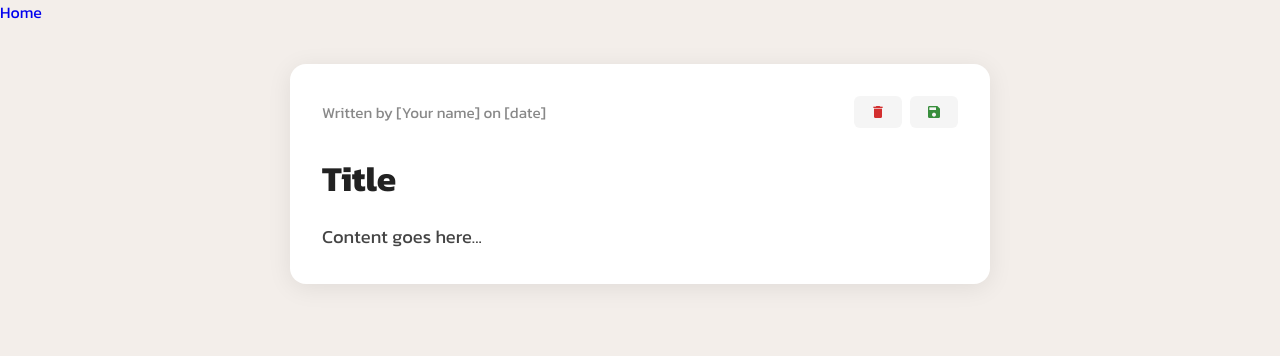
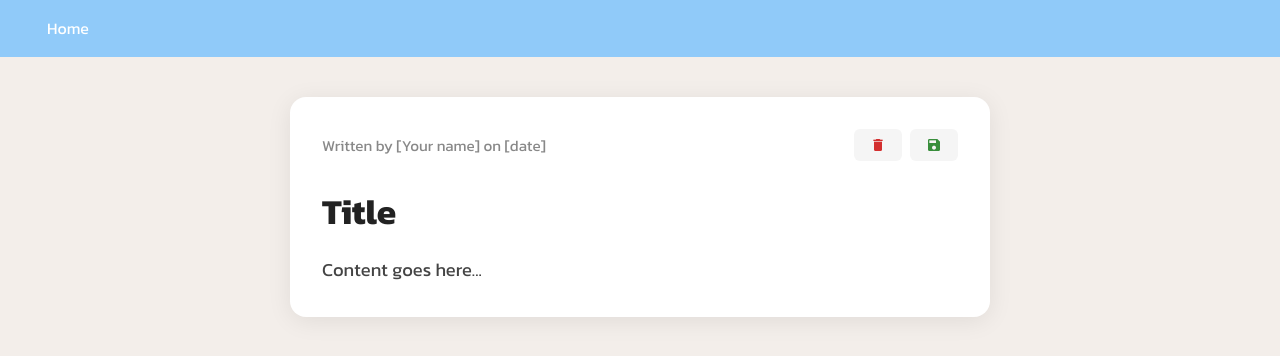
Before and after one commit to jmARK6957/CompositionAPI, a Vue app in the folder ComApiVue/: page / in a window 1280 px wide. Shown: the top 356 px of the page. Built offline with nearby package versions, Linux system fonts and the light colour scheme.

Commit message:
Add css to the nav

```diff
--- a/ComApiVue/src/App.vue
+++ b/ComApiVue/src/App.vue
@@ -12,3 +12,51 @@ import { RouterLink, RouterView } from 'vue-router'
 
   <RouterView />
 </template>
+
+<!--
+<style lang="scss" scoped>
+nav {
+  position: sticky;
+  top: 0;
+  z-index: 100;
+  padding: 1rem 2rem;
+  background-color: #90caf9;
+  border-bottom: 1px solid #90caf9;
+  .nav-link {
+    color: #fff;
+    padding: 5px 15px;
+    border-radius: 5px;
+    transition: all 0.2s ease-in-out;
+    margin-right: 1rem;
+    &:hover {
+      background-color: #90caf9;
+    }
+  }
+}
+</style> -->
+<style lang="scss" scoped>
+header {
+  position: sticky;
+  top: 0;
+  z-index: 100;
+  background-color: #90caf9;
+}
+
+nav {
+  padding: 1rem 2rem;
+  border-bottom: 1px solid #90caf9;
+}
+
+nav a {
+  color: #fff;
+  padding: 5px 15px;
+  border-radius: 5px;
+  transition: all 0.2s ease-in-out;
+  margin-right: 1rem;
+  text-decoration: none;
+}
+
+nav a:hover {
+  background-color: #64b5f6;
+}
+</style>
```
